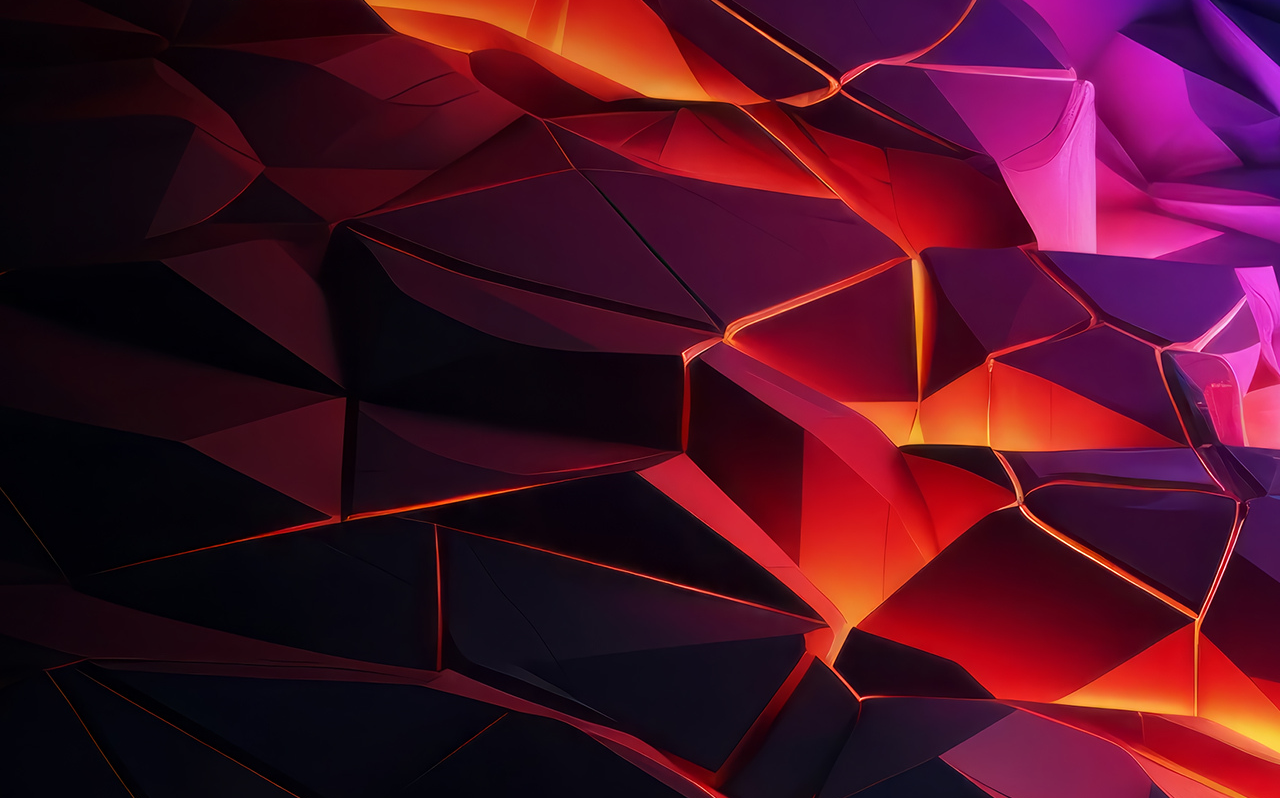
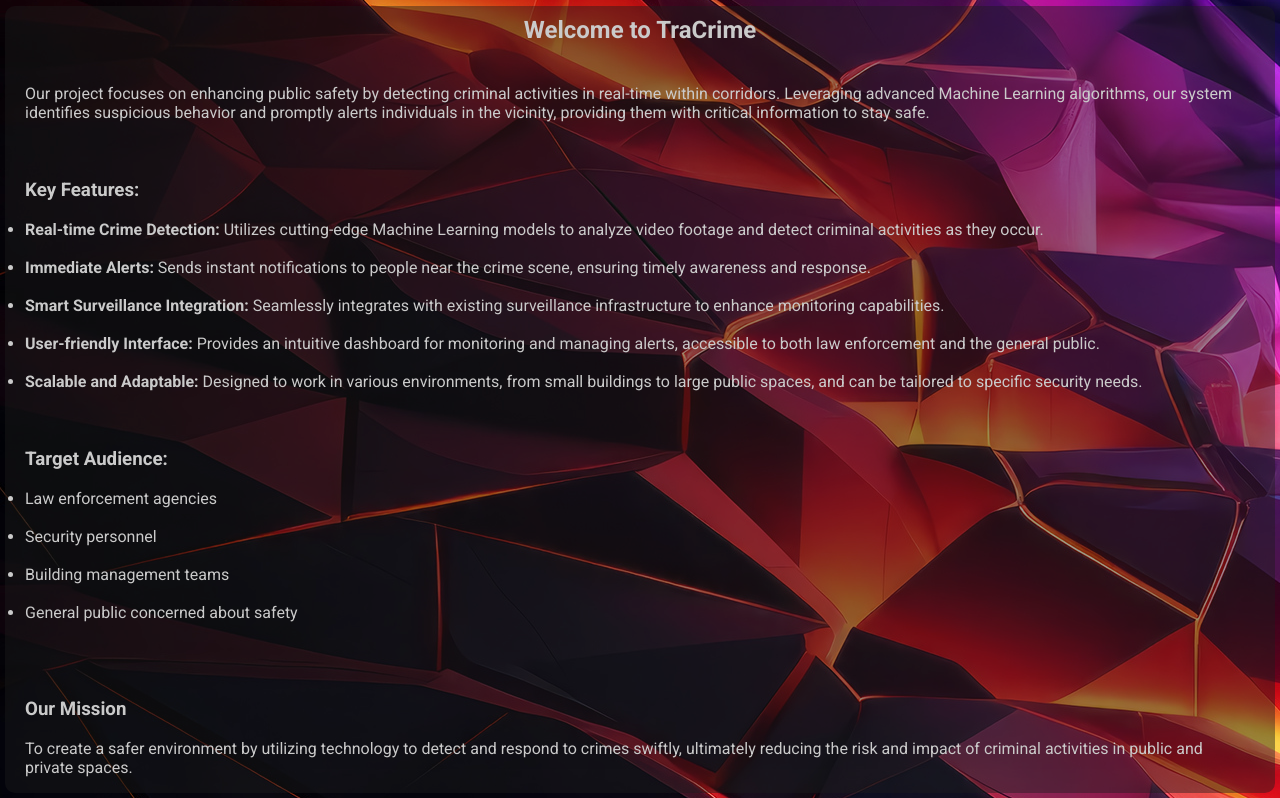
Before and after one commit to Mohammed-Rafi-35/TraCrime, a Flask app: page /about/ in a window 1280 px wide. Shown: the part 54-852 px from the top of the page. Run offline with Flask 3, Linux system fonts and the light colour scheme.

Commit message:
changed files

```diff
--- a/static/css/main.css
+++ b/static/css/main.css
@@ -62,7 +62,12 @@ body {
     border-radius: 10px;
     padding: 10px;
     display: flex;
+    flex-direction: column;
     overflow-y: scroll;
+}
+
+.card::-webkit-scrollbar{
+    display: none;
 }
 
 .card .title {
@@ -71,8 +76,12 @@ body {
     justify-content: center;
     font-weight: 600;
     font-size: x-large;
+    margin-bottom: 30px;
 }
 
+.card .content {
+    margin: 10px;
+}
 
 @media (max-width: 600px) {
     .navbar {
--- a/templates/about.html
+++ b/templates/about.html
@@ -2,8 +2,50 @@
 
 {% block content %}
 
-<div class="content">
-
+<div class="card">
+    <div class="title">
+        Welcome to TraCrime
+    </div>
+    <div class="content">
+        <div>Our project focuses on enhancing public safety by detecting criminal activities in real-time within corridors. Leveraging advanced Machine Learning algorithms, our system identifies suspicious behavior and promptly alerts individuals in the vicinity, providing them with critical information to stay safe.</div>
+        <br><br><br>
+        <h3>Key Features:</h6>
+        <div>
+            <ul>
+                <br>
+                <li><strong>Real-time Crime Detection:</strong> Utilizes cutting-edge Machine Learning models to analyze video footage and detect criminal activities as they occur.</li>
+                <br>
+                <li><strong>Immediate Alerts:</strong> Sends instant notifications to people near the crime scene, ensuring timely awareness and response.</li>
+                <br>
+                <li><strong>Smart Surveillance Integration:</strong> Seamlessly integrates with existing surveillance infrastructure to enhance monitoring capabilities.</li>
+                <br>
+                <li><strong>User-friendly Interface:</strong> Provides an intuitive dashboard for monitoring and managing alerts, accessible to both law enforcement and the general public.</li>
+                <br>
+                <li><strong>Scalable and Adaptable:</strong> Designed to work in various environments, from small buildings to large public spaces, and can be tailored to specific security needs.</li>
+            </ul>
+        </div>
+        <br><br><br>
+        <h3>Target Audience:</h3>
+        <div>
+            <ul>
+                <br>
+                <li>Law enforcement agencies</li>
+                <br>
+                <li>Security personnel</li>
+                <br>
+                <li>Building management teams</li>
+                <br>
+                <li>General public concerned about safety</li>
+                <br>
+            </ul>
+        </div>
+        <br><br><br>
+        <h3>Our Mission</h3>
+        <div>
+            <br>
+            To create a safer environment by utilizing technology to detect and respond to crimes swiftly, ultimately reducing the risk and impact of criminal activities in public and private spaces.
+        </div>
+    </div>
 </div>
 
 {% endblock %}
```
Also changed, not shown: templates/home.html (+1 -6 lines).
